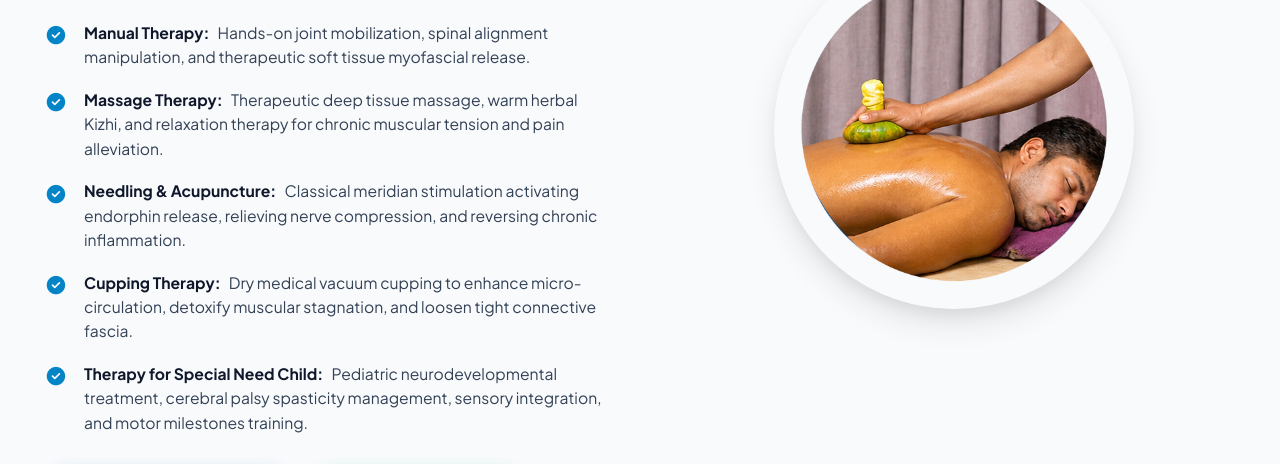
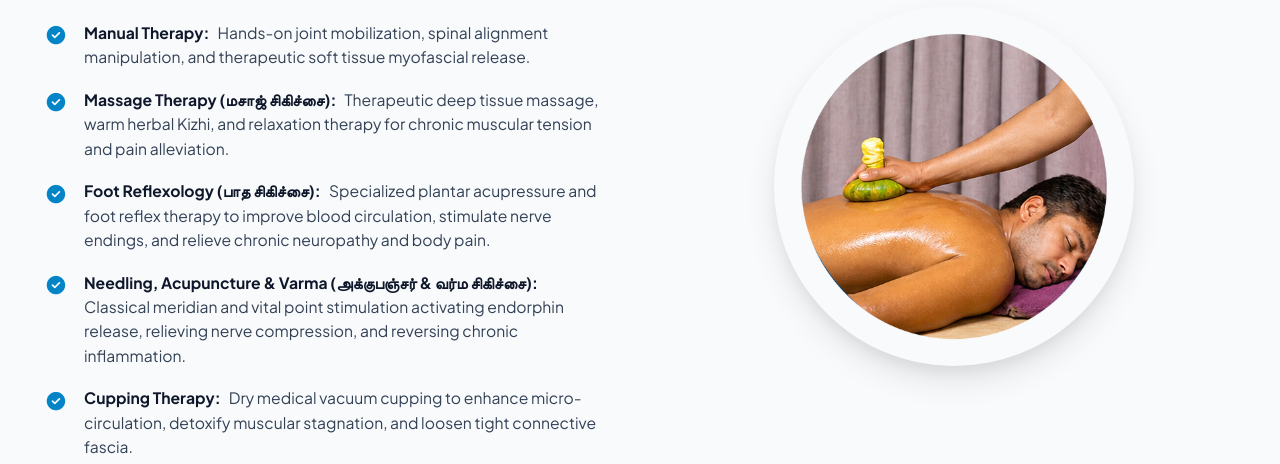
Before and after one commit to BanavathS45/loc_physioFit, a plain HTML site: page services.html in a window 1280 px wide. Shown: the part 3010-3474 px from the top of the page. Drawn offline with Linux system fonts and the light colour scheme.

Commit message:
Add Foot Reflexology and update Tamil service labels to match clinic poster

```diff
--- a/services.html
+++ b/services.html
@@ -338,7 +338,7 @@
                   <i class="fa-solid fa-circle-check"></i>
                 </div>
                 <div class="perk-bullet-text">
-                  <span class="perk-label">Massage Therapy:</span>
+                  <span class="perk-label">Massage Therapy (மசாஜ் சிகிச்சை):</span>
                   Therapeutic deep tissue massage, warm herbal Kizhi, and relaxation therapy for chronic muscular tension and pain alleviation.
                 </div>
               </li>
@@ -347,8 +347,17 @@
                   <i class="fa-solid fa-circle-check"></i>
                 </div>
                 <div class="perk-bullet-text">
-                  <span class="perk-label">Needling & Acupuncture:</span>
-                  Classical meridian stimulation activating endorphin release, relieving nerve compression, and reversing chronic inflammation.
+                  <span class="perk-label">Foot Reflexology (பாத சிகிச்சை):</span>
+                  Specialized plantar acupressure and foot reflex therapy to improve blood circulation, stimulate nerve endings, and relieve chronic neuropathy and body pain.
+                </div>
+              </li>
+              <li>
+                <div class="perk-bullet-icon">
+                  <i class="fa-solid fa-circle-check"></i>
+                </div>
+                <div class="perk-bullet-text">
+                  <span class="perk-label">Needling, Acupuncture & Varma (அக்குபஞ்சர் & வர்ம சிகிச்சை):</span>
+                  Classical meridian and vital point stimulation activating endorphin release, relieving nerve compression, and reversing chronic inflammation.
                 </div>
               </li>
               <li>
@@ -365,7 +374,7 @@
                   <i class="fa-solid fa-circle-check"></i>
                 </div>
                 <div class="perk-bullet-text">
-                  <span class="perk-label">Therapy for Special Need Child:</span>
+                  <span class="perk-label">Therapy for Special Need Child (சிறப்பு குழந்தைகளுக்கான சிகிச்சை):</span>
                   Pediatric neurodevelopmental treatment, cerebral palsy spasticity management, sensory integration, and motor milestones training.
                 </div>
               </li>
```
Also changed, not shown: index.html (+6 -3 lines), services/index.html (+13 -4 lines).
